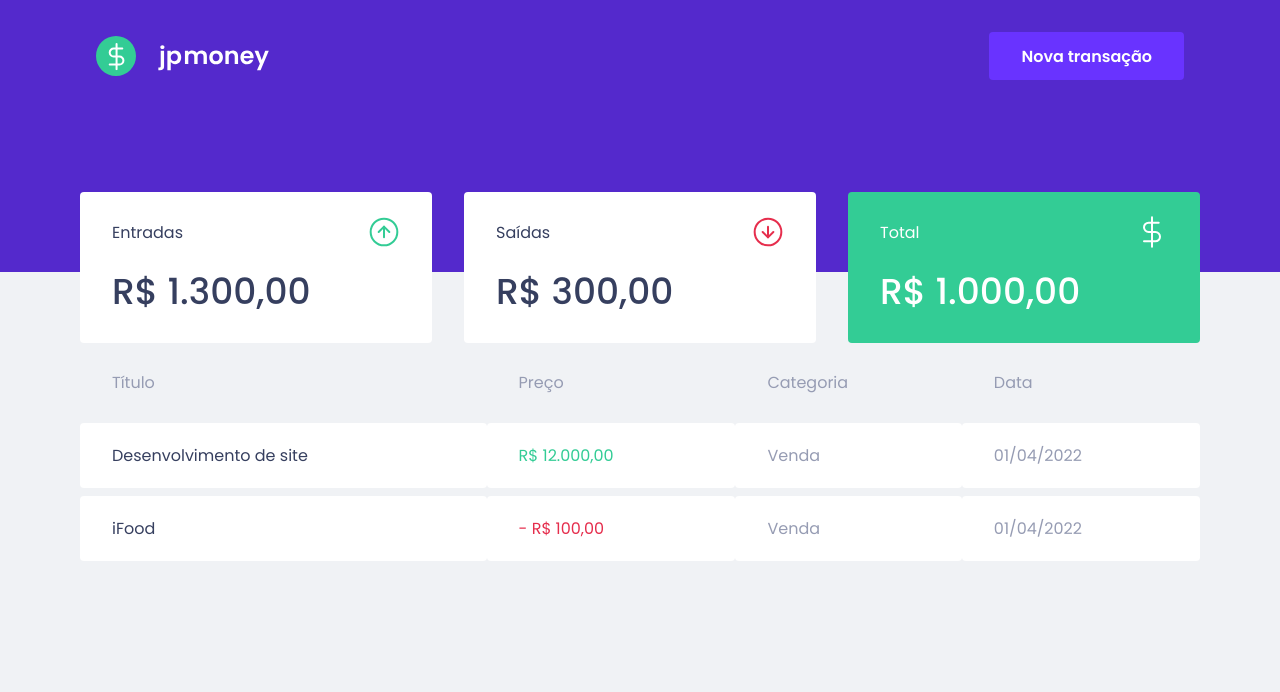
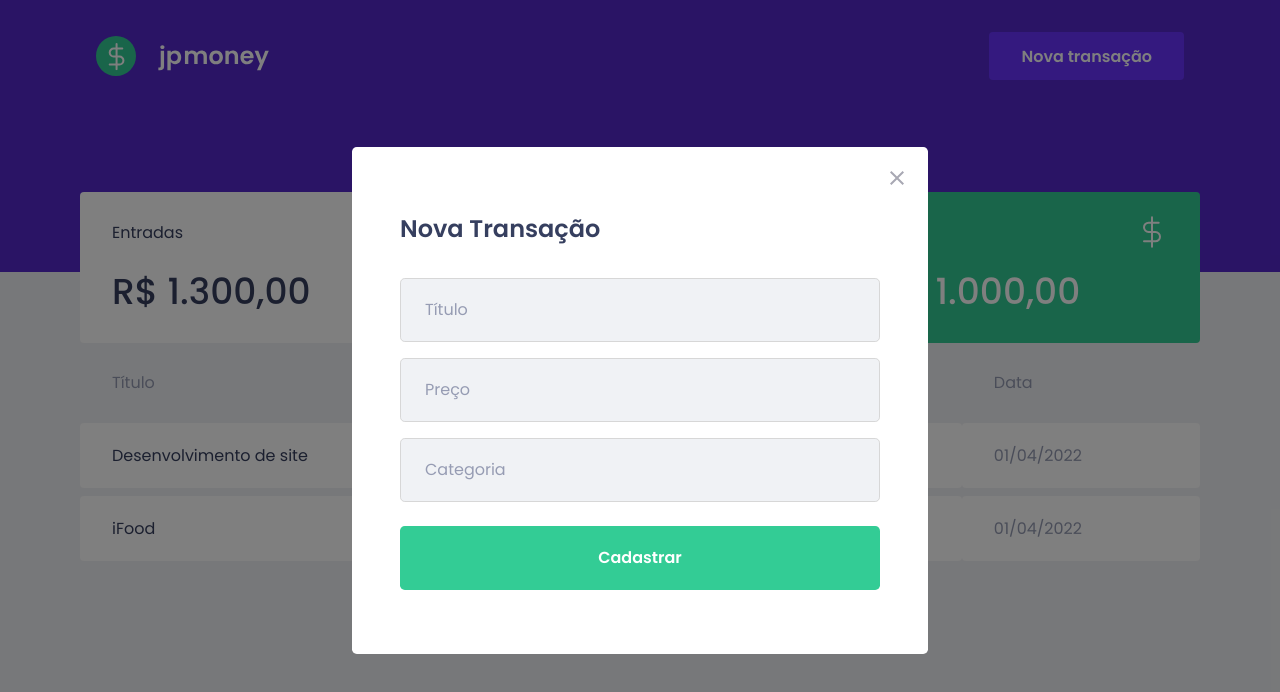
Before and after one commit to sudjoao/jpmoney, a React (Create React App) app: page / in a window 1280 px wide. Both pictures are taken after a click on the button "Nova transação". Shown: the top 692 px of the page. Built offline with nearby package versions, Linux system fonts and the light colour scheme; no server answers; what miragejs would draw is missing.

Commit message:
Create New Transaction Modal component and style

```diff
--- a/package.json
+++ b/package.json
@@ -3,9 +3,11 @@
   "version": "0.1.0",
   "private": true,
   "dependencies": {
+    "@types/react-modal": "^3.13.1",
     "axios": "^0.26.1",
     "react": "^18.0.0",
     "react-dom": "^18.0.0",
+    "react-modal": "^3.14.4",
     "react-scripts": "5.0.0",
     "styled-components": "^5.3.5",
     "typescript": "^4.6.3",
--- a/src/App.tsx
+++ b/src/App.tsx
@@ -1,12 +1,28 @@
+import { useState } from "react";
 import { Dashboard } from "./components/Dashboard";
 import { Header } from "./components/Header";
 import { GlobalStyle } from "./styles/global";
+import Modal from 'react-modal';
+import { NewTransactionModal } from "./components/NewTransactionModal";
+
+Modal.setAppElement('#root');
 
 export function App() {
+  const [isNewTransactionModalOpen, setIsNewTransactionModalOpen] = useState(false);
+
+  const handleOpenModal = () => {
+    setIsNewTransactionModalOpen(true);
+  }
+
+  const handleCloseModal = () => {
+    setIsNewTransactionModalOpen(false);
+  }
+
   return (
     <>
-      <Header />
+      <Header onOpenNewTransactionModal={handleOpenModal} />
       <Dashboard />
+      <NewTransactionModal isOpen={isNewTransactionModalOpen} onRequestClose={handleCloseModal}/>
       <GlobalStyle />
     </>
   );
--- a/src/components/Header/index.tsx
+++ b/src/components/Header/index.tsx
@@ -1,12 +1,16 @@
 import { Container, Content } from "./styles";
 import logoImg from "../../assets/logo.svg";
 
-export function Header() {
+interface IHeaderProps{
+    onOpenNewTransactionModal: () => void
+}
+
+export function Header({ onOpenNewTransactionModal} : IHeaderProps) {
     return (
         <Container>
             <Content>
                 <img src={logoImg} alt="jpmoney" />
-                <button>Nova transação</button>
+                <button onClick={onOpenNewTransactionModal}>Nova transação</button>
             </Content>
         </Container>
     )
--- /dev/null
+++ b/src/components/NewTransactionModal/index.tsx
@@ -0,0 +1,34 @@
+import Modal from "react-modal";
+import { Container } from "./styles";
+import closeImg from "../../assets/close.svg";
+
+interface INewTransactionModalProps {
+    isOpen: boolean;
+    onRequestClose: () => void
+}
+
+export function NewTransactionModal({ isOpen, onRequestClose }: INewTransactionModalProps) {
+    return (
+        <Modal
+            isOpen={isOpen}
+            onRequestClose={onRequestClose}
+            overlayClassName="react-modal-overlay"
+            className="react-modal-content"
+        >
+            <button
+                type="button"
+                onClick={onRequestClose}
+                className="react-modal-close"
+            >
+                <img src={closeImg} alt="Fechar modal" />
+            </button>
+            <Container>
+                <h2>Nova Transação</h2>
+                <input type="text" placeholder="Título"/>
+                <input type="number" placeholder="Preço"/>
+                <input type="text" placeholder="Categoria"/>
+                <button type="submit">Cadastrar</button>
+            </Container>
+        </Modal>
+    );
+}
--- /dev/null
+++ b/src/components/NewTransactionModal/styles.ts
@@ -0,0 +1,42 @@
+import styled from "styled-components";
+
+export const Container = styled.form`
+    h2{
+        color: var(--text-title);
+        font-size: 1.5rem;
+        margin-bottom: 1rem;
+    }
+
+    input{
+        background-color: var(--background);
+        width: 100%;
+        height: 4rem;
+        border: 1px solid #D7D7D7;
+        border-radius: 0.3rem;
+        padding: 1.25rem 1.5rem;
+        font-size: 1rem;
+        margin-top: 1rem;
+
+        &::placeholder{
+            color: var(--text-body);
+        }
+    }
+
+    button[type="submit"]{
+        width: 100%;
+        margin-top: 1.5rem;
+        padding: 0 1.5rem;
+        height: 4rem;
+        border: none;
+        border-radius: 0.3rem;
+        background-color: var(--green);
+        color: var(--shape);
+        font-weight: 600;
+        font-size: 1rem;
+        transition: filter 0.2s;
+
+        &:hover{
+            filter: brightness(0.9);
+        }
+    }
+`
--- a/src/styles/global.ts
+++ b/src/styles/global.ts
@@ -49,4 +49,39 @@ export const GlobalStyle = createGlobalStyle`
         opacity: 0.6;
         cursor: not-allowed;
     }
+
+    .react-modal-overlay{
+        display: flex;
+        align-items: center;
+        justify-content: center;
+        position: absolute;
+        background-color: rgba(0, 0, 0, 0.5);
+        top: 0;
+        bottom: 0;
+        left: 0;
+        right: 0;
+    }
+
+    .react-modal-content{
+        background-color: var(--shape);
+        max-width: 36rem;
+        width: 100%;
+        padding: 4rem 3rem;
+        position: relative;
+        border-radius: 0.3rem;
+    }
+
+    .react-modal-close{
+        position: absolute;
+        right: 1.5rem;
+        top: 1.5rem;
+        background-color: transparent;
+        border: 0;
+
+        transition: filter 0.2s;
+
+        &:hover{
+            filter: brightness(0.7);
+        }
+    }
 `
```
Also changed, not shown: 1 other file (tests, documents, lock files or other folders).
